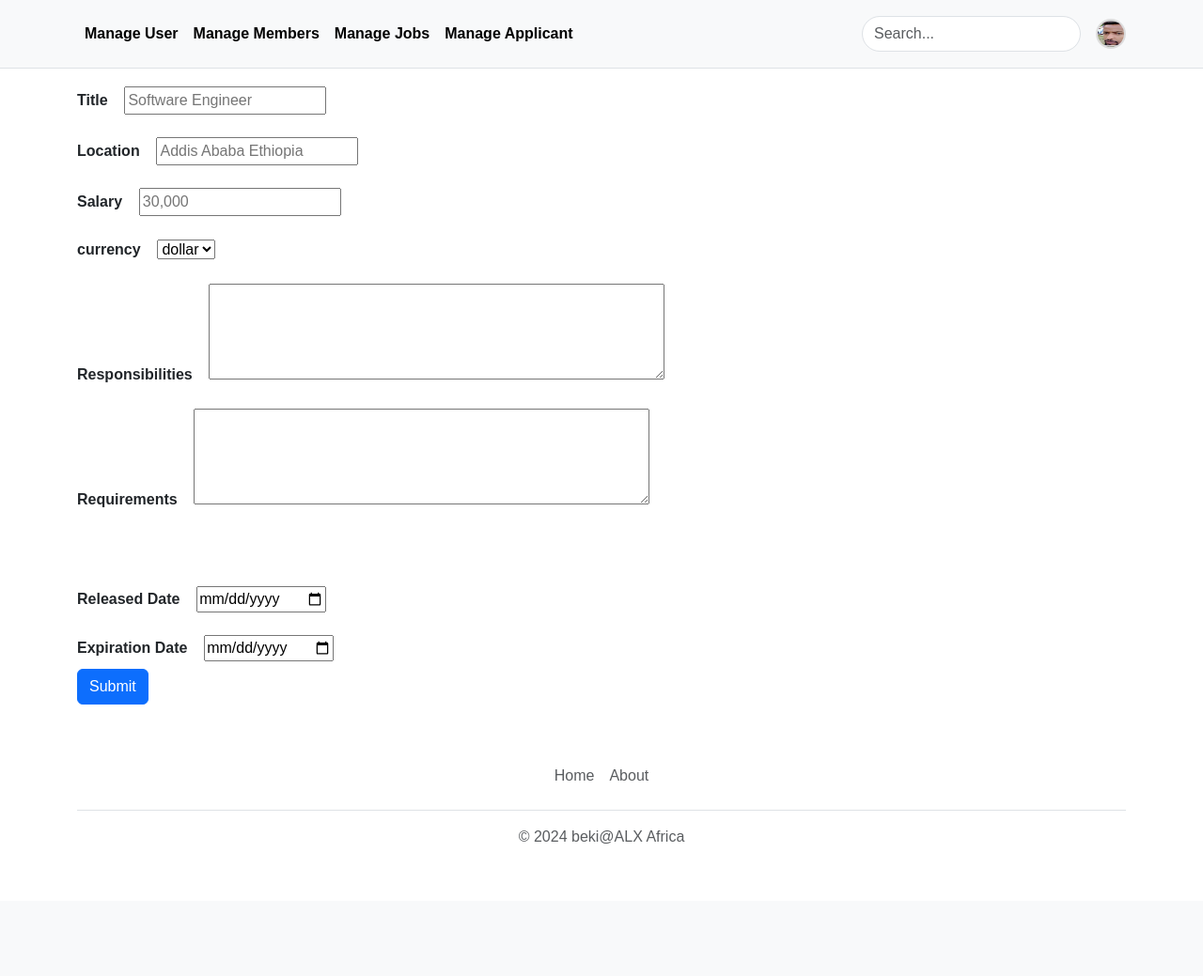
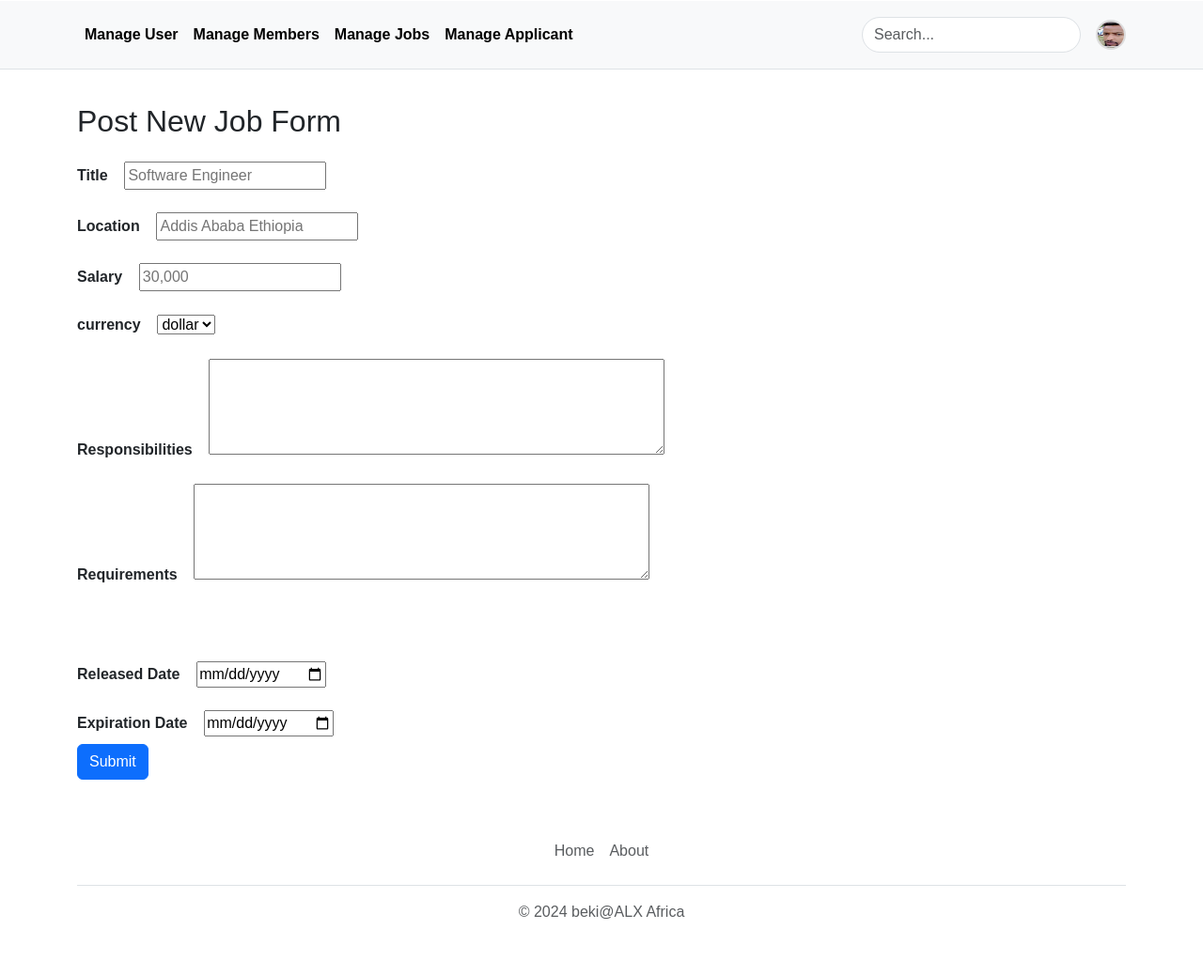
Before and after one commit to bekiyeromm/online-job-application, a Flask app: page /reg_job in a window 1280 px wide. Shown: the whole page at 94% size. Before the commit the page ends 898 px from the top, so only its background shows below. Run offline with Flask 3, Linux system fonts and the light colour scheme; the visitor is signed in with stand-in values (Sample User, id 1); some libraries are stand-ins or nearby versions.

Commit message:
style of admin nav bar modified

```diff
--- a/static/styles/admin.css
+++ b/static/styles/admin.css
@@ -3,8 +3,8 @@
   margin-top: 0;
 }
 
-    /* General Styles */
 body {
+  padding-top: 80px;
   font-family: Arial, sans-serif;
 }
 
@@ -67,3 +67,11 @@
 .form-label {
   font-weight: bold;
 }
+
+.fixed-top {
+  position: fixed;
+  top: 1px;
+  left: 0;
+  width: 100%;
+  z-index: 1030;
+}
```
Lines whose indentation alone changed are shown as unchanged.
